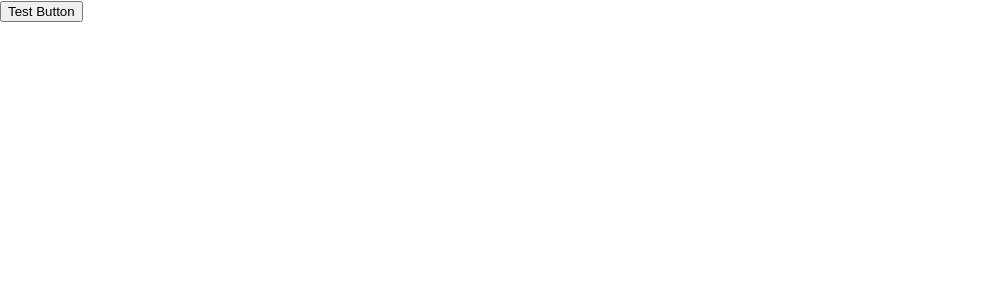
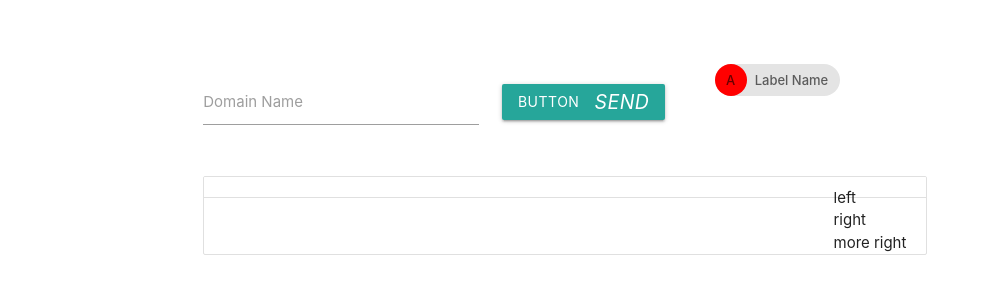
Before and after one commit to methodbox/fetchDNS, a React (Create React App) app: page / in a window 1280 px wide. Shown: the top 300 px of the page, without its empty margins (0-990 px from the left). Built offline with nearby package versions, Linux system fonts and the light colour scheme.

Commit message:
added styling, updated more specific types, added input field

```diff
--- a/package.json
+++ b/package.json
@@ -7,6 +7,7 @@
     "@types/node": "12.0.2",
     "@types/react": "16.8.18",
     "@types/react-dom": "16.8.4",
+    "materialize-css": "^1.0.0",
     "node-fetch": "^2.6.0",
     "react": "^16.8.6",
     "react-dom": "^16.8.6",
@@ -35,6 +36,7 @@
     ]
   },
   "devDependencies": {
+    "@types/materialize-css": "^1.0.6",
     "@types/node-fetch": "^2.3.4",
     "prettier": "^1.17.1",
     "prettier-tslint": "^0.4.2",
--- a/src/App.tsx
+++ b/src/App.tsx
@@ -1,10 +1,12 @@
-import React from 'react';
+import React, { Component } from 'react';
 import './App.css';
 import fetch, { Response } from 'node-fetch';
+import { updateTextFields } from 'materialize-css';
+import 'materialize-css/dist/css/materialize.min.css';
+import './Dns.css';
 
-// type dnsResponse = Array<object> | string;
-type Props = {};
-type State = {
+export type Props = {};
+export type State = {
   typeA1: any;
   typeNS2: any;
   typeCname5: any;
@@ -12,15 +14,21 @@ type State = {
   typeMx15: any;
   typeTxt16: any;
   record: Array<object> | any;
+  domainInput: string;
 };
 
-interface JSON {
+export type Record = {
+  type?: number;
+  data?: string;
+  TTL?: string;
+};
+export interface JSON {
   Answer?: Array<object>;
   type?: number;
   data?: string;
-  TTL: string;
+  TTL?: string;
 }
-class App extends React.Component<Props, State> {
+export default class FetchDNS extends Component<Props, State> {
   state: State = {
     typeA1: [],
     typeNS2: [],
@@ -29,8 +37,18 @@ class App extends React.Component<Props, State> {
     typeMx15: [],
     typeTxt16: [],
     record: [],
+    domainInput: '',
   };
-  _onGetDns = (domain: string) => {
+
+  componentDidMount() {
+    updateTextFields();
+  }
+
+  _onChangeDomain = (event: string) => {
+    this.setState({ domainInput: event });
+    console.log(this.state.domainInput);
+  };
+  _onGetDns = (domain: string | null) => {
     let dnsQuery = `https://dns.google.com/resolve?name=${domain}&type=`;
     /**
      * @dns
@@ -48,15 +66,16 @@ class App extends React.Component<Props, State> {
       (dns: string): void => {
         fetch(dns)
           .then(
-            (response: Response): Promise<any> => {
+            (response: Response): Promise<JSON> => {
               return response.json();
             }
           )
           .then((json: JSON) => {
             let answer = json.Answer;
-            console.log(answer)
+            console.log(answer);
             if (answer !== undefined) {
-              answer.map((record: any) => {
+              answer.forEach(
+                (record: Record): void => {
                   switch (record.type) {
                     case 1:
                       this.setState({ typeA1: json.Answer });
@@ -75,63 +94,116 @@ class App extends React.Component<Props, State> {
                       break;
                     case 16:
                       this.setState({ typeTxt16: json.Answer });
-                    console.log('STATE: ', this.state.typeTxt16)
+                      console.log('STATE: ', this.state.typeTxt16);
                       break;
-                  default:
-                    return null;
                   }
-                return null;
-              });
+                }
+              );
             } else {
               console.log('No record found.');
             }
           })
-          .then(() => {
-            console.log(this.state.typeTxt16);
-          });
+          .catch(err => console.log(err));
       }
     );
   };
 
   render() {
     return (
-      <div>
-        <header>
-          <button onClick={() => this._onGetDns('google.com')}>Test Button</button>
-        </header>
-        <div>
-          {this.state.typeA1.map((record: any, index: number) => {
-            return <li key={index}>Record: {record.data}  TTL: {record.TTL}</li>;
+      <div className="container" id="dns-container">
+        <form onSubmit={event => event.preventDefault()}>
+          <div className="row">
+            <div className="col s4">
+              <div className="input-field">
+                <input
+                  onChange={event => {
+                    this._onChangeDomain(event.target.value);
+                  }}
+                  id="domain-name"
+                  type="text"
+                  name="domain-name"
+                  className="validate"
+                />
+                <label htmlFor="domain-name">Domain Name</label>
+              </div>
+            </div>
+            <div className="col s3">
+              <button
+                onClick={() => this._onGetDns(this.state.domainInput)}
+                id="submit-btn"
+                className="waves-effect waves-light btn"
+              >
+                button
+                <i className="material-icons right">send</i>
+              </button>
+            </div>
+            <div className="chip">
+              <div className="chip-circle">A</div>
+              Label Name
+            </div>
+          </div>
+        </form>
+        <div className="row">
+          <div className="col s10">
+            <ul className="collection with-header">
+              <li className="collection-header">
+                <ul id="dns-labels" className="right">
+                  <li>left</li>
+                  <li>right</li>
+                  <li>more right</li>
+                </ul>
+              </li>
+              {this.state.typeA1.map((record: Record, index: number) => {
+                return (
+                  <li key={index} className="collection-item">
+                    Record: {record.data} TTL: {record.TTL}
+                  </li>
+                );
               })}
+
+              {this.state.typeCname5.map((record: Record, index: number) => {
+                return (
+                  <li key={index} className="collection-item">
+                    Record: {record.data} TTL: {record.TTL}
+                  </li>
+                );
+              })}
+
+              {this.state.typeMx15.map((record: Record, index: number) => {
+                return (
+                  <li key={index} className="collection-item">
+                    Record: {record.data} TTL: {record.TTL}
+                  </li>
+                );
+              })}
+
+              {this.state.typeNS2.map((record: Record, index: number) => {
+                return (
+                  <li key={index} className="collection-item">
+                    Record: {record.data} TTL: {record.TTL}
+                  </li>
+                );
+              })}
+
+              {this.state.typeSoa6.map((record: Record, index: number) => {
+                return (
+                  <li key={index} className="collection-item">
+                    Record: {record.data} TTL: {record.TTL}
+                  </li>
+                );
+              })}
+
+              {this.state.typeTxt16.map((record: Record, index: number) => {
+                return (
+                  <li key={index} className="collection-item">
+                    Record: {record.data} TTL: {record.TTL}
+                  </li>
+                );
+              })}
+            </ul>
           </div>
-        <div>
-          {this.state.typeCname5.map((record: any, index: number) => {
-            return <li key={index}>Record: {record.data}  TTL: {record.TTL}</li>;
-          })}
-        </div>
-        <div>
-          {this.state.typeMx15.map((record: any, index: number) => {
-            return <li key={index}>Record: {record.data}  TTL: {record.TTL}</li>;
-          })}
-        </div>
-        <div>
-          {this.state.typeNS2.map((record: any, index: number) => {
-            return <li key={index}>Record: {record.data}  TTL: {record.TTL}</li>;
-          })}
-        </div>
-        <div>
-          {this.state.typeSoa6.map((record: any, index: number) => {
-            return <li key={index}>Record: {record.data}  TTL: {record.TTL}</li>;
-          })}
-        </div>
-        <div>
-          {this.state.typeTxt16.map((record: any, index: number) => {
-            return <li key={index}>Record: {record.data}  TTL: {record.TTL}</li>;
-          })}
         </div>
       </div>
     );
   }
 }
-
-export default App;
--- /dev/null
+++ b/src/Dns.css
@@ -0,0 +1,21 @@
+#dns-container {
+  margin-top: 5%;
+}
+
+#submit-btn {
+  top: 20px;
+}
+
+.chip-circle {
+  float: left;
+  margin: 0 8px 0 -12px;
+  height: 32px;
+  width: 32px;
+  border-radius: 50%;
+  background-color: red;
+  text-align: center;
+}
+
+#dns-labels {
+  display: block;
+}
```
Also changed, not shown: 1 other file (tests, documents, lock files or other folders). Lines whose indentation alone changed are shown as unchanged.
